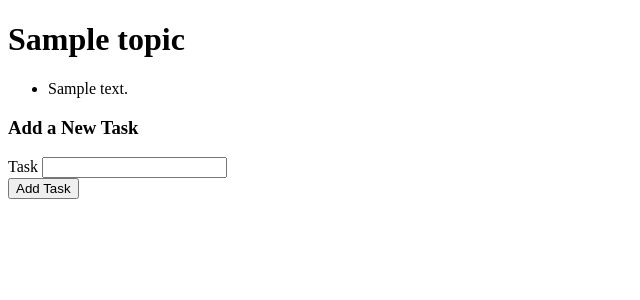
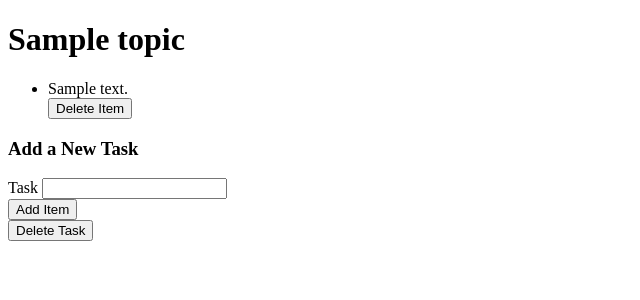
Before and after one commit to Lia-Pires/Task-Detailer-Flask, a Flask app: page /topic/1 in a window 1280 px wide. Shown: the top 300 px of the page, without its empty margins (0-640 px from the left). Run offline with Flask 2, Linux system fonts and the light colour scheme; tables that the repository leaves empty hold one stand-in row (values such as "Sample post").

Commit message:
Create delete task
Create delete task

```diff
--- a/main.py
+++ b/main.py
@@ -19,6 +19,8 @@ class Topic(db.Model):
     topic_id = db.Column(db.Integer, primary_key=True)
     title = db.Column(db.String(length=255))
 
+    task = db.relationship("Task", cascade='all, delete-orphan')
+
 
 class Task(db.Model):
     __tablename__ = 'tasks'
@@ -27,7 +29,7 @@ class Task(db.Model):
     topic_id = db.Column(db.Integer, db.ForeignKey('topics.topic_id'))
     description = db.Column(db.String(length=255))
 
-    topic = db.relationship("Topic")
+    topic = db.relationship("Topic", backref='topic')
 
 
 @app.route('/')
@@ -62,10 +64,29 @@ def add_task(topic_id):
         task = Task(description=request.form["task-description"], topic_id=topic_id)
         db.session.add(task)
         db.session.commit()
-        flash("Task Added Successfully", "green")
+        flash("Task item added successfully", "green")
 
     return redirect(url_for('display_tasks', topic_id=topic_id))
 
 
+@app.route('/delete/task/<task_id>', methods=["POST"])  #deleting individual items
+def delete_task(task_id):
+    pending_delete_task = Task.query.filter_by(task_id=task_id).first()
+    target_topic_id = pending_delete_task.topic.topic_id
+    db.session.delete(pending_delete_task)
+    db.session.commit()
+
+    return redirect(url_for('display_tasks', topic_id=target_topic_id))
+
+
+@app.route('/delete/topic/<topic_id>', methods=["POST"])
+def delete_topic(topic_id):
+    pending_delete_topic = Topic.query.filter_by(topic_id=topic_id).first()
+    db.session.delete(pending_delete_topic)
+    db.session.commit()
+
+    return redirect(url_for("display_topics"))
+
+
 if __name__ == "__main__":
     app.run(debug=True, host="127.0.0.1", port=5533)
--- a/templates/topic-tasks.html
+++ b/templates/topic-tasks.html
@@ -11,6 +11,9 @@
     <ul>
         {% for task in tasks %}
         <li>{{ task.description }}</li>
+        <form action="/delete/task/{{ task.task_id }}" method="POST">
+            <input type="submit" value="Delete Item">
+        </form>
         {% endfor %}
     </ul>
 </body>
@@ -22,8 +25,14 @@
             <input type="text" name="task-description">
         </div>
 
-        <input type="submit" value="Add Task">
+        <input type="submit" value="Add Item">
     </form>
+
+    <div class="delete-topic">
+        <form action="/delete/topic/{{topic.topic_id}}" method="POST">
+            <input type="submit" value="Delete Task">
+        </form>
+    </div>
 
     <div class="message">
         {% for category, message in get_flashed_messages(with_categories=true) %}
```
